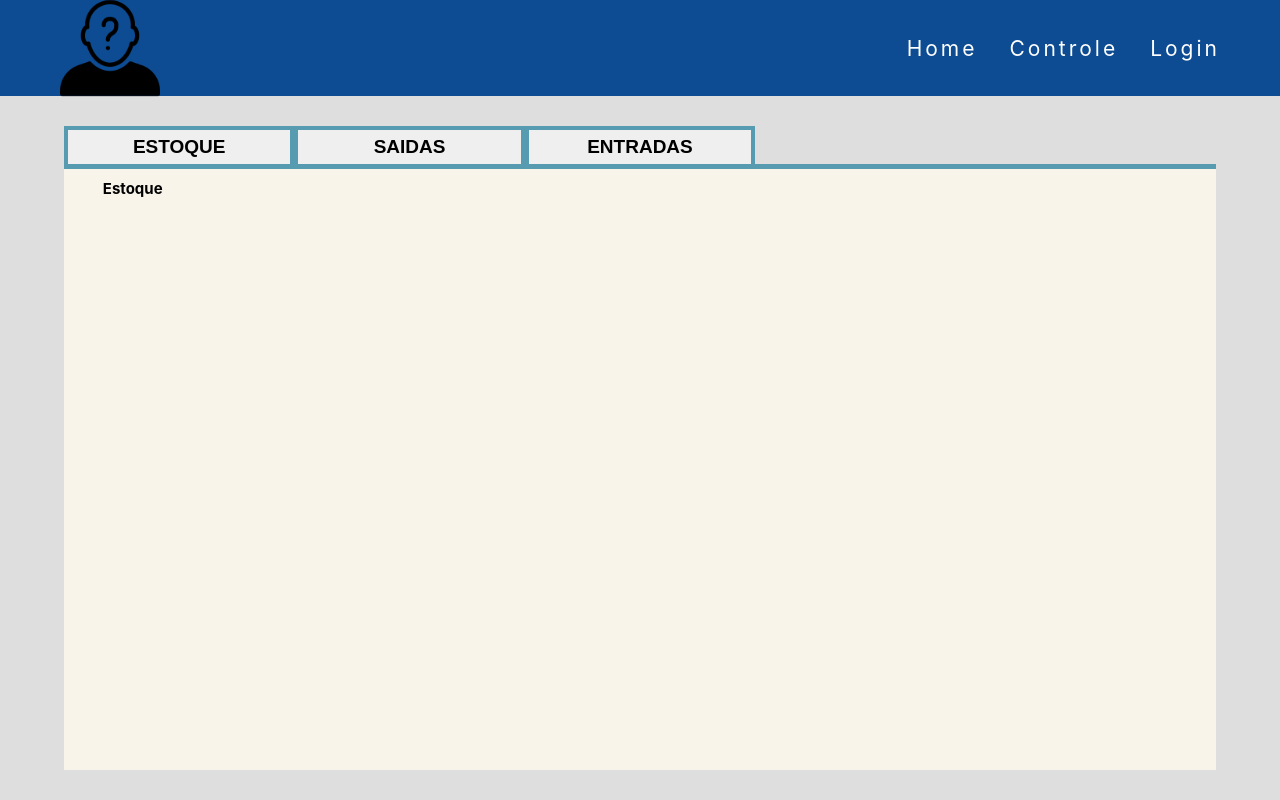
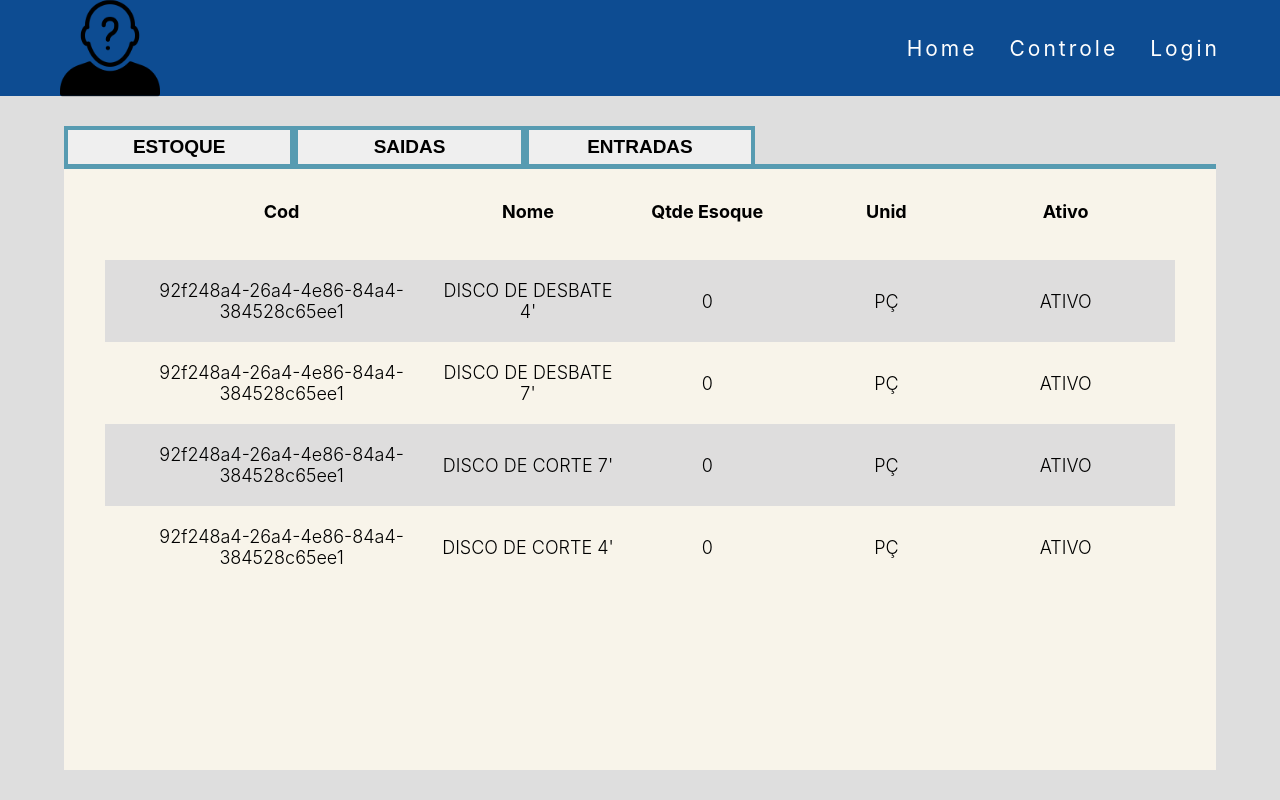
Before and after one commit to YagoFogaca/CE-FRONT, a React (Vite) app in the folder client/: page / in a window 1280 px wide. Built offline with nearby package versions, Linux system fonts and the light colour scheme.

Commit message:
feat: implementação do compomente de table na pagina de controle

```diff
--- a/client/src/pages/controle/index.controle.tsx
+++ b/client/src/pages/controle/index.controle.tsx
@@ -2,6 +2,7 @@ import * as C from './style.controle';
 import { Main } from '../../components-styled/main/index.main';
 import { useState } from 'react';
 import { DivBtn } from '../../components/div-btn/index.divBtn';
+import { Table } from '../../components/table/index.table';
 
 export function ControlePage() {
   const [view, setView] = useState({
@@ -20,7 +21,7 @@ export function ControlePage() {
           ) : view.entrada ? (
             <h1>Entradas</h1>
           ) : (
-            <h1>Estoque</h1>
+            <Table />
           )}
         </C.DivSectionS>
       </C.Section>
```
